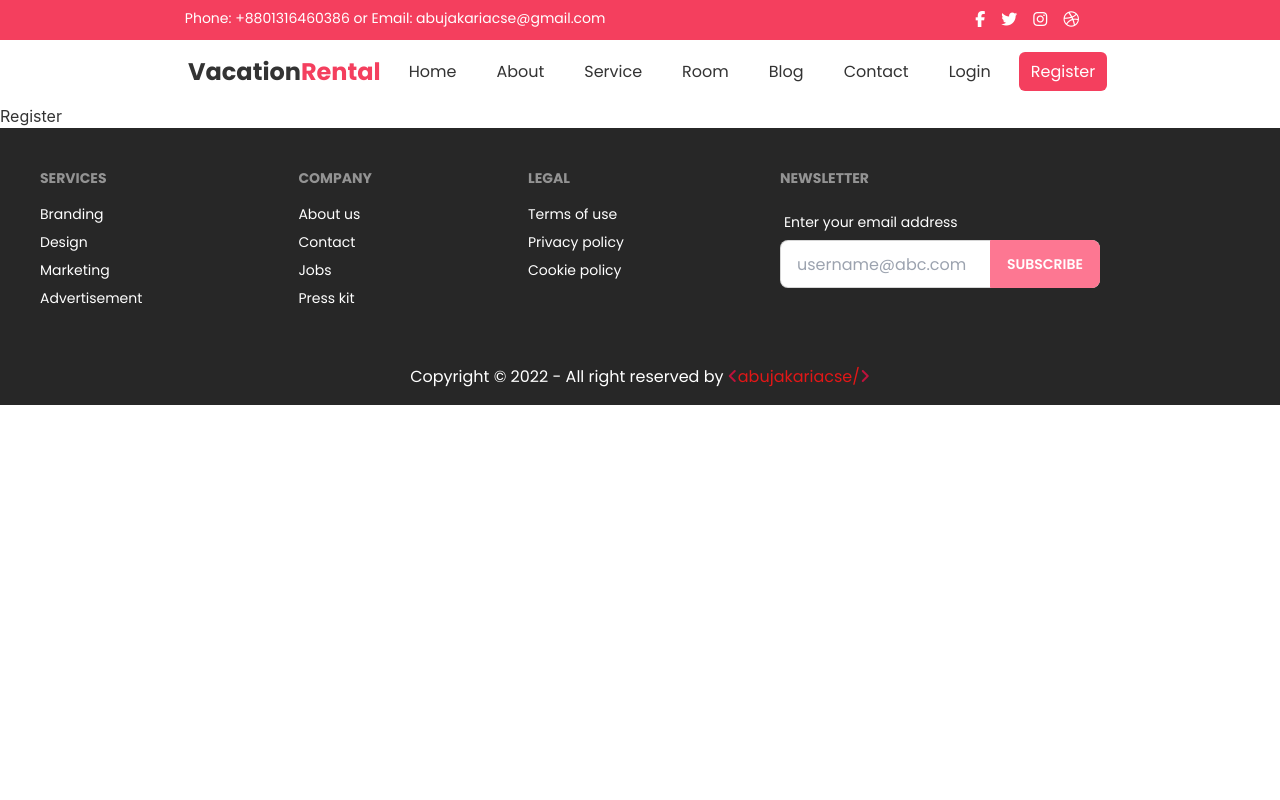
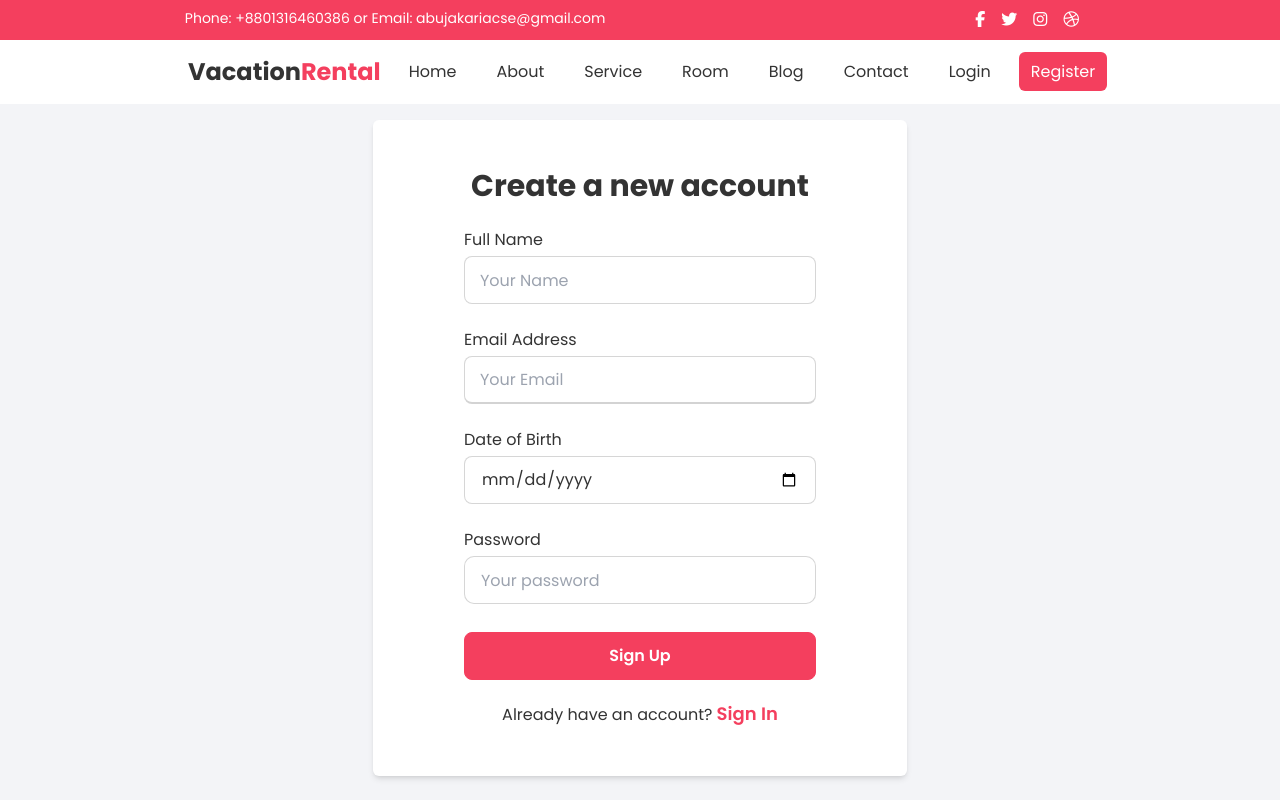
Before and after one commit to abujakariacse/vacation-rental, a React (Create React App) app: page /register in a window 1280 px wide. Shown: the top 800 px of the page. Built offline with nearby package versions, Linux system fonts and the light colour scheme.

Commit message:
sign up page created

```diff
--- a/src/Pages/Login.js
+++ b/src/Pages/Login.js
@@ -11,12 +11,12 @@ const Login = () => {
     }
     return (
         <div className='font-[Poppins] bg-accent flex justify-center'>
-            <div className="card bg-base-100 lg:w-5/12 lg:shadow-md lg:rounded-md rounded-none lg:my-6 my-3 mb-8 lg:mb-6 lg:py-6">
+            <div className="card bg-base-100 lg:w-5/12 lg:shadow-md lg:rounded-md rounded-none lg:my-4 my-3 mb-8 lg:mb-6 lg:py-4">
                 <div className="card-body">
                     <h1 className='lg:text-3xl text-2xl font-bold mb-6 text-center'>Sign in to your account</h1>
                     <form onSubmit={handleSubmit(onSubmit)}>
                         <div>
-                            <div className='mb-5 lg:w-9/12 mx-auto'>
+                            <div className='mb-2 lg:w-9/12 mx-auto'>
                                 <label className='block mb-1' htmlFor="email">Email Address</label>
                                 <div>
                                     <input
@@ -30,7 +30,7 @@ const Login = () => {
                                                 message: 'Provide a valid Email'
                                             }
                                         })}
-                                        type="email" name='email' placeholder="Your Email" className="input input-bordered w-full max-w-lg focus:outline-none focus:border-2 text-base email-field" />
+                                        type="email" name='email' placeholder="Your Email" className="input input-bordered w-full max-w-lg focus:outline-none focus:border-2 text-base input-field" />
                                     <label className="label">
                                         {errors.email?.type === 'required' && <span className="text-sm text-red-500">{errors.email.message}</span>}
                                         {errors.email?.type === 'pattern' && <span className="text-sm text-red-500">{errors.email.message}</span>}
@@ -38,7 +38,7 @@ const Login = () => {
                                 </div>
                             </div>
                             <div>
-                                <div className='my-4 lg:w-9/12 mx-auto'>
+                                <div className='mb-2 lg:w-9/12 mx-auto'>
                                     <label className='block mb-1' htmlFor="password">Password</label>
                                     <div className='input-group relative'>
                                         <input
@@ -79,7 +79,7 @@ const Login = () => {
                     </form>
                     <div>
 
-                        <div className='lg:w-9/12 mx-auto lg:mt-10'>
+                        <div className='lg:w-9/12 mx-auto lg:mt-6'>
                             <div className="divider">Or Continue With</div>
                         </div>
                         <div className='lg:w-8/12 w-11/12 mx-auto mt-6'>
@@ -96,7 +96,7 @@ const Login = () => {
                             </button>
                         </div>
                         <div>
-                            <h2 className='text-center mt-5 lg:text-base text-lg'>Don't have an account? <span className='font-semibold text-primary lg:inline block text-lg'><Link to='register'>Create Account</Link></span></h2>
+                            <h2 className='text-center mt-5 lg:text-base text-lg'>Don't have an account? <span className='font-semibold text-primary lg:inline block text-lg'><Link to='/register'>Create Account</Link></span></h2>
                         </div>
                     </div>
                 </div>
--- a/src/Pages/Register.js
+++ b/src/Pages/Register.js
@@ -1,9 +1,112 @@
 import React from 'react';
+import { Link } from 'react-router-dom';
+import { useForm } from "react-hook-form";
+const Register = () => {
+    const { register, formState: { errors }, handleSubmit } = useForm();
+    const onSubmit = data => {
+        console.log(data);
+    }
+    return (
+        <div className='font-[Poppins] bg-accent flex justify-center'>
+            <div className="card bg-base-100 lg:w-5/12 lg:shadow-md lg:rounded-md rounded-none lg:my-4 my-3 mb-8 lg:mb-6 lg:py-4">
+                <div className="card-body">
+                    <h1 className='lg:text-3xl text-2xl font-bold mb-4 text-center'>Create a new account</h1>
+                    <form onSubmit={handleSubmit(onSubmit)}>
+                        <div>
+                            <div className='mb-2 lg:w-9/12 mx-auto'>
+                                <label className='block mb-1' htmlFor="name">Full Name</label>
+                                <div>
+                                    <input
+                                        {...register("name", {
+                                            required: {
+                                                value: true,
+                                                message: 'Name is Required'
+                                            },
+                                            minLength: {
+                                                value: 4,
+                                                message: 'Provide a valid name'
+                                            }
+                                        })}
+                                        type="text" name='name' placeholder="Your Name" className="input input-bordered w-full max-w-lg focus:outline-none focus:border-2 text-base input-field" />
+                                    <label className="label">
+                                        {errors.name?.type === 'required' && <span className="text-sm text-red-500">{errors.name.message}</span>}
+                                        {errors.name?.type === 'pattern' && <span className="text-sm text-red-500">{errors.name.message}</span>}
+                                    </label>
+                                </div>
+                            </div>
+                            <div className='mb-2 lg:w-9/12 mx-auto'>
+                                <label className='block mb-1' htmlFor="email">Email Address</label>
+                                <div>
+                                    <input
+                                        {...register("email", {
+                                            required: {
+                                                value: true,
+                                                message: 'Email is Required'
+                                            },
+                                            pattern: {
+                                                value: /[a-z0-9]+@[a-z]+\.[a-z]{2,3}/,
+                                                message: 'Provide a valid Email'
+                                            }
+                                        })}
+                                        type="email" name='email' placeholder="Your Email" className="input input-bordered w-full max-w-lg focus:outline-none focus:border-2 text-base input-field" />
+                                    <label className="label">
+                                        {errors.email?.type === 'required' && <span className="text-sm text-red-500">{errors.email.message}</span>}
+                                        {errors.email?.type === 'pattern' && <span className="text-sm text-red-500">{errors.email.message}</span>}
+                                    </label>
+                                </div>
+                            </div>
+                            <div className='mb-2 lg:w-9/12 mx-auto'>
+                                <label className='block mb-1' htmlFor="email">Date of Birth</label>
+                                <div>
+                                    <input
+                                        {...register("DOB", {
+                                            required: {
+                                                value: true,
+                                                message: 'DOB is Required'
+                                            }
+                                        })}
+                                        type="date" className="input input-bordered w-full max-w-lg focus:outline-none focus:border-2 text-base email-field" />
+                                    <label className="label">
+                                        {errors.DOB?.type === 'required' && <span className="text-sm text-red-500">{errors.DOB.message}</span>}
+                                    </label>
+                                </div>
+                            </div>
+                            <div>
+                                <div className='mb-2 lg:w-9/12 mx-auto'>
+                                    <label className='block mb-1' htmlFor="password">Password</label>
+                                    <div className='input-group relative'>
+                                        <input
+                                            {...register("password", {
+                                                required: {
+                                                    value: true,
+                                                    message: 'Password is Required'
+                                                },
+                                                minLength: {
+                                                    value: 6,
+                                                    message: 'Password must be 6 charecter or longer'
+                                                }
+                                            })}
+                                            type='text' name='password' placeholder="Your password" className="input input-bordered w-full max-w-lg focus:outline-none focus:border-2 text-base  password-field" />
+                                    </div>
+                                    <label className="label">
+                                        {errors.password?.type === 'required' && <span className="text-sm text-red-500">{errors.password.message}</span>}
+                                        {errors.password?.type === 'minLength' && <span className="text-sm text-red-500">{errors.password.message}</span>}
+                                    </label>
+                                </div>
+                            </div>
+                            <div className='lg:mt-3 mt-2 text-center'>
+                                <input className='btn lg:w-9/12 w-full btn-primary text-base normal-case text-white' type="submit" value="Sign Up" />
+                            </div>
+                        </div>
+                    </form>
+                    <div>
+                        <div>
+                            <h2 className='text-center mt-3 lg:text-base text-lg'>Already have an account? <span className='font-semibold text-primary lg:inline block text-lg'><Link to='/login'>Sign In</Link></span></h2>
+                        </div>
+                    </div>
+                </div>
 
-const Register = () => {
-    return (
-        <div>
-            <h2>Register</h2>
+            </div>
         </div>
     );
 };
--- a/src/index.css
+++ b/src/index.css
@@ -120,7 +120,7 @@ textarea {
   border-radius: 10px !important;
 }
 
-.email-field {
+.input-field {
   padding-left: 15px !important;
 }
 
```
